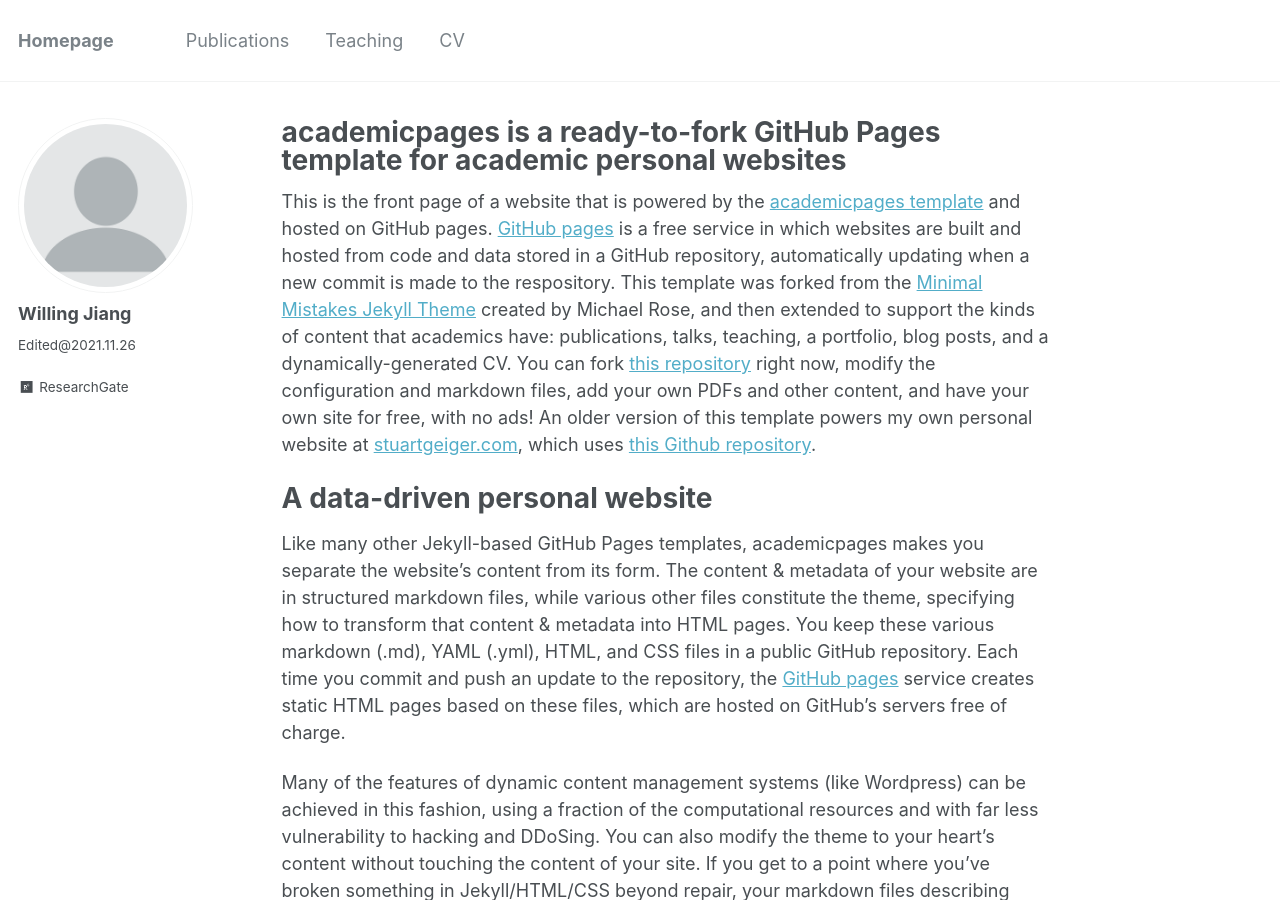
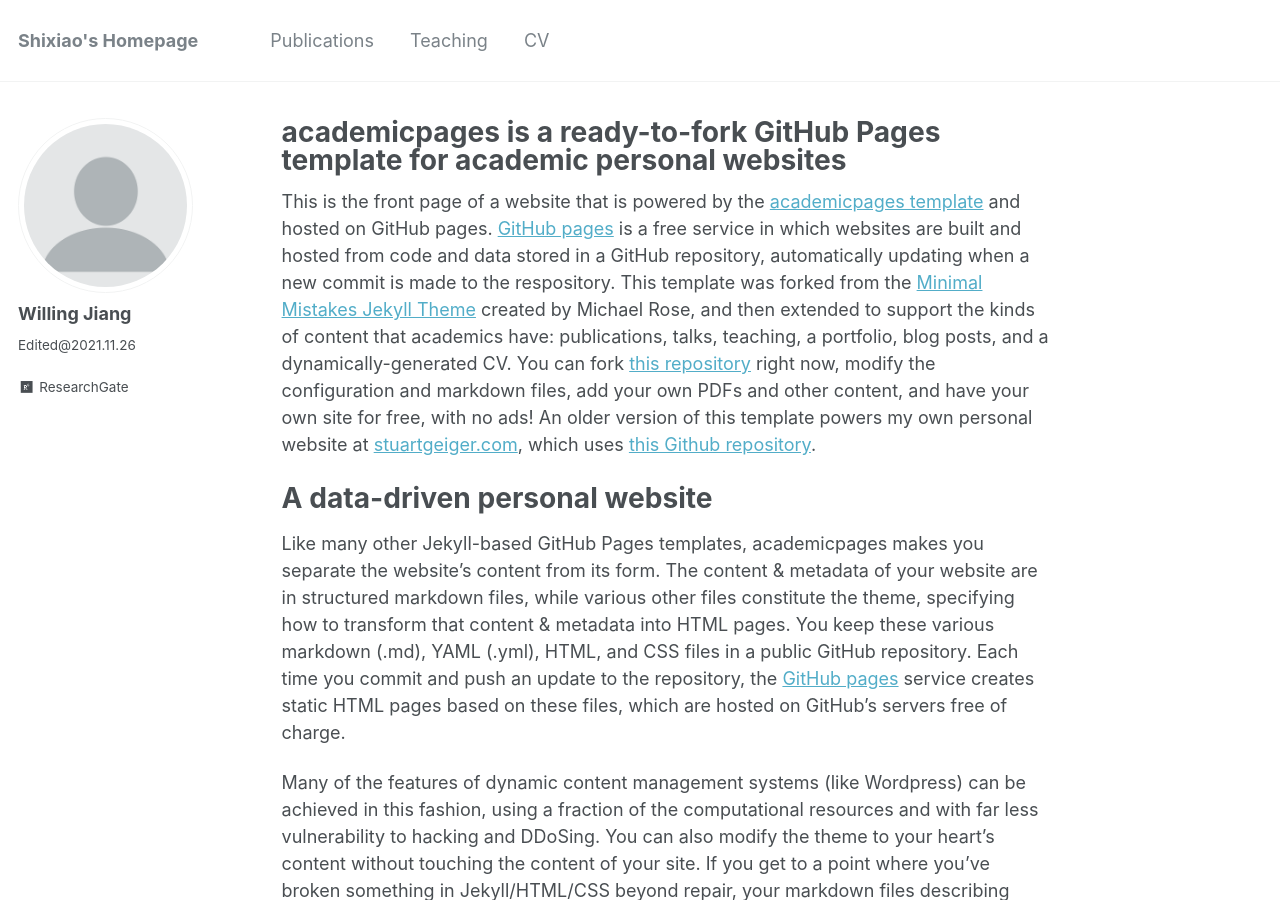
Before and after one commit to willingjiang/willingjiang.github.io, a Jekyll site: the page built from _pages/about.md, in a window 1280 px wide and 900 px high. Built offline with Jekyll 4.4.1, drawn with Linux system fonts in a browser that asks for light colours.

Commit message:
Update _config.yml

```diff
--- a/_config.yml
+++ b/_config.yml
@@ -7,7 +7,7 @@
 
 # Site Settings
 locale                   : "en-US"
-title                    : "Homepage" #"Your Name / Site Title"
+title                    : "Shixiao's Homepage" #"Your Name / Site Title"
 title_separator          : "-"
 name                     : &name "Willing Jiang"
 description              : &description "personal description"
```
